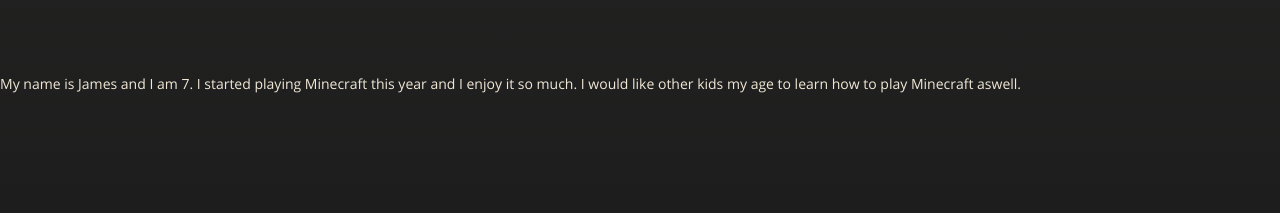
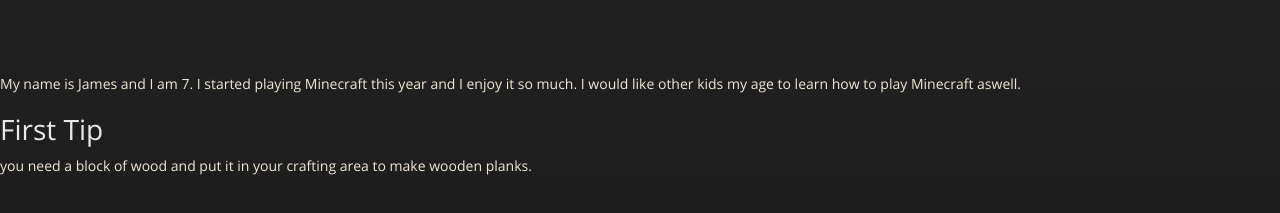
Before and after one commit to badboyjames/badboyjames.github.io, a plain HTML site: page index.html in a window 1280 px wide. Shown: the part 527-740 px from the top of the page. Drawn offline with nearby package versions, Linux system fonts and the light colour scheme.

Commit message:
Update index.html

```diff
--- a/index.html
+++ b/index.html
@@ -49,6 +49,11 @@
 I started playing Minecraft this year and I enjoy it so much. I would like other kids my age to learn how to play Minecraft aswell.</p>
 
     </div>
+    <div>
+    <h1>First Tip</h1>
+      you need a block of wood and put it in your crafting area to make wooden planks.
+
+    </div>
     <!--[if !IE]><script>fixScale(document);</script><![endif]-->
 
   </body>
```
